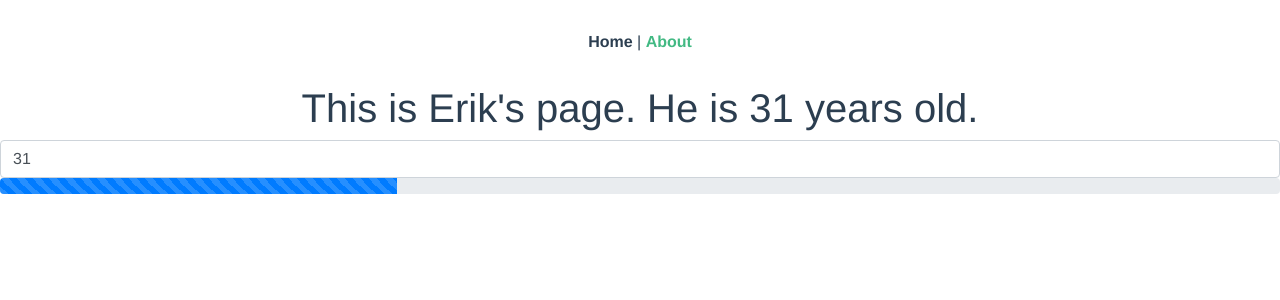
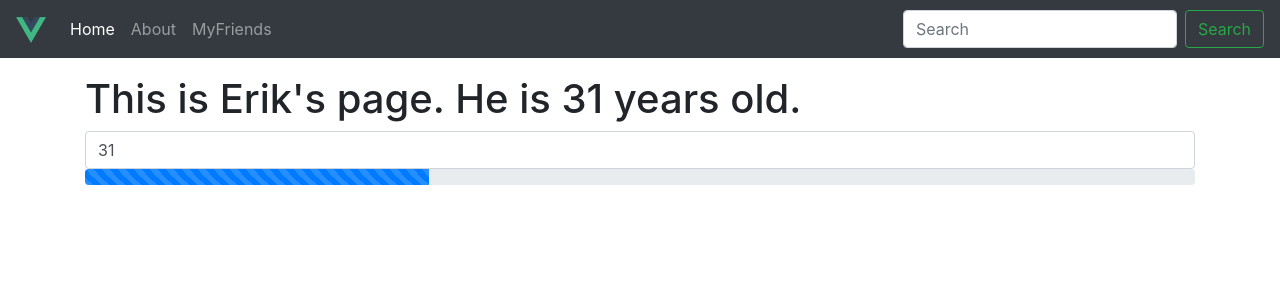
Before and after one commit to ErikHsu/2019SpringInClass, a Vue app: page /about in a window 1280 px wide. Shown: the top 300 px of the page. Built offline with nearby package versions, Linux system fonts and the light colour scheme.

Commit message:
Added navigation, components; updated routing

```diff
--- a/src/App.vue
+++ b/src/App.vue
@@ -1,29 +1,23 @@
 <template>
-  <div id="app">
-    <div id="nav">
-      <router-link to="/">Home</router-link> |
-      <router-link to="/about">About</router-link>
+  <div>
+    <Nav />
+    <div class="container" id="main">
+      <router-view/>
     </div>
-    <router-view/>
   </div>
 </template>
 
-<style lang="scss">
-#app {
-  font-family: 'Avenir', Helvetica, Arial, sans-serif;
-  -webkit-font-smoothing: antialiased;
-  -moz-osx-font-smoothing: grayscale;
-  text-align: center;
-  color: #2c3e50;
-}
-#nav {
-  padding: 30px;
-  a {
-    font-weight: bold;
-    color: #2c3e50;
-    &.router-link-exact-active {
-      color: #42b983;
-    }
+<script>
+import Nav from "@/components/Nav";
+
+export default {
+  components: {
+    Nav
   }
 }
+</script>
+
+
+<style lang="scss">
+
 </style>
--- /dev/null
+++ b/src/assets/main.scss
@@ -0,0 +1,5 @@
+@import 'bootstrap/scss/bootstrap.scss';
+
+#main {
+    margin-top: 75px;
+}
--- a/src/components/HelloWorld.vue
+++ /dev/null
@@ -1,58 +0,0 @@
-<template>
-  <div class="hello">
-    <h1>{{ msg }}</h1>
-    <p>
-      For a guide and recipes on how to configure / customize this project,<br>
-      check out the
-      <a href="https://cli.vuejs.org" target="_blank" rel="noopener">vue-cli documentation</a>.
-    </p>
-    <h3>Installed CLI Plugins</h3>
-    <ul>
-      <li><a href="https://github.com/vuejs/vue-cli/tree/dev/packages/%40vue/cli-plugin-babel" target="_blank" rel="noopener">babel</a></li>
-      <li><a href="https://github.com/vuejs/vue-cli/tree/dev/packages/%40vue/cli-plugin-eslint" target="_blank" rel="noopener">eslint</a></li>
-    </ul>
-    <h3>Essential Links</h3>
-    <ul>
-      <li><a href="https://vuejs.org" target="_blank" rel="noopener">Core Docs</a></li>
-      <li><a href="https://forum.vuejs.org" target="_blank" rel="noopener">Forum</a></li>
-      <li><a href="https://chat.vuejs.org" target="_blank" rel="noopener">Community Chat</a></li>
-      <li><a href="https://twitter.com/vuejs" target="_blank" rel="noopener">Twitter</a></li>
-      <li><a href="https://news.vuejs.org" target="_blank" rel="noopener">News</a></li>
-    </ul>
-    <h3>Ecosystem</h3>
-    <ul>
-      <li><a href="https://router.vuejs.org" target="_blank" rel="noopener">vue-router</a></li>
-      <li><a href="https://vuex.vuejs.org" target="_blank" rel="noopener">vuex</a></li>
-      <li><a href="https://github.com/vuejs/vue-devtools#vue-devtools" target="_blank" rel="noopener">vue-devtools</a></li>
-      <li><a href="https://vue-loader.vuejs.org" target="_blank" rel="noopener">vue-loader</a></li>
-      <li><a href="https://github.com/vuejs/awesome-vue" target="_blank" rel="noopener">awesome-vue</a></li>
-    </ul>
-  </div>
-</template>
-
-<script>
-export default {
-  name: 'HelloWorld',
-  props: {
-    msg: String
-  }
-}
-</script>
-
-<!-- Add "scoped" attribute to limit CSS to this component only -->
-<style scoped lang="scss">
-h3 {
-  margin: 40px 0 0;
-}
-ul {
-  list-style-type: none;
-  padding: 0;
-}
-li {
-  display: inline-block;
-  margin: 0 10px;
-}
-a {
-  color: #42b983;
-}
-</style>
--- /dev/null
+++ b/src/components/Nav.vue
@@ -0,0 +1,37 @@
+<template>
+    <nav class="navbar navbar-expand-md navbar-dark fixed-top bg-dark">
+    <router-link class="navbar-brand" to="/">
+        <img alt="Vue logo" src="../assets/logo.png" height="30">
+        </router-link>
+    <button class="navbar-toggler" type="button" data-toggle="collapse" data-target="#navbarCollapse" aria-controls="navbarCollapse" aria-expanded="false" aria-label="Toggle navigation">
+    <span class="navbar-toggler-icon"></span>
+    </button>
+    <div class="collapse navbar-collapse" id="navbarCollapse">
+        <ul class="navbar-nav mr-auto">
+            <li class="nav-item active">
+                <router-link class="nav-link" to="/" active-class="active" exact>Home <span class="sr-only">(current)</span></router-link>            </li>
+            <li class="nav-item>">
+                <router-link class="nav-link" to="About" active-class="active">About</router-link>
+            </li>
+            <li class="nav-item">
+                <router-link class="nav-link" to="MyFriends" active-class="active">MyFriends</router-link>
+            </li>
+        </ul>
+        <form class="form-inline mt-2 mt-md-0">
+            <input class="form-control mr-sm-2" type="text" placeholder="Search" aria-label="Search">
+            <button class="btn btn-outline-success my-2 my-sm-0" type="submit">Search</button>
+        </form>
+    </div>
+    </nav>
+
+</template>
+
+<script>
+export default {
+
+}
+</script>
+
+<style>
+
+</style>
--- a/src/main.js
+++ b/src/main.js
@@ -3,7 +3,7 @@
 import Vue from 'vue' // default export
 import App from './App.vue'
 import router from './router'
-import 'bootstrap/scss/bootstrap.scss'
+import './assets/main.scss'
 
 Vue.config.productionTip = false
 
--- a/src/router.js
+++ b/src/router.js
@@ -1,6 +1,7 @@
 import Vue from 'vue'
 import Router from 'vue-router'
 import Home from './views/Home.vue'
+import MyFriends from "./views/MyFriends.vue";
 
 Vue.use(Router)
 
@@ -20,6 +21,11 @@
       // this generates a separate chunk (about.[hash].js) for this route
       // which is lazy-loaded when the route is visited.
       component: () => import(/* webpackChunkName: "about" */ './views/About.vue')
+    },
+    {
+      path: './MyFriends',
+      name: 'my-friends',
+      component: MyFriends
     }
   ]
 })
--- a/src/views/Home.vue
+++ b/src/views/Home.vue
@@ -1,18 +1,17 @@
 <template>
   <div class="home">
-    <img alt="Vue logo" src="../assets/logo.png">
-    <HelloWorld msg="Welcome to Your Vue.js App"/>
+    <div class="jumbotron">
+      <h1>Welcome to my App</h1>
+    </div>
   </div>
 </template>
 
 <script>
 // @ is an alias to /src
-import HelloWorld from '@/components/HelloWorld.vue'
-
 export default {
   name: 'home',
   components: {
-    HelloWorld
+
   }
 }
 </script>
--- /dev/null
+++ b/src/views/MyFriends.vue
@@ -0,0 +1,16 @@
+<template>
+    <div>
+        <h1>My Friends Page</h1>
+        <ul></ul>
+    </div>
+</template>
+
+<script>
+export default {
+
+}
+</script>
+
+<style>
+
+</style>
```
Also changed, not shown: Notes/3-14.txt (added).
